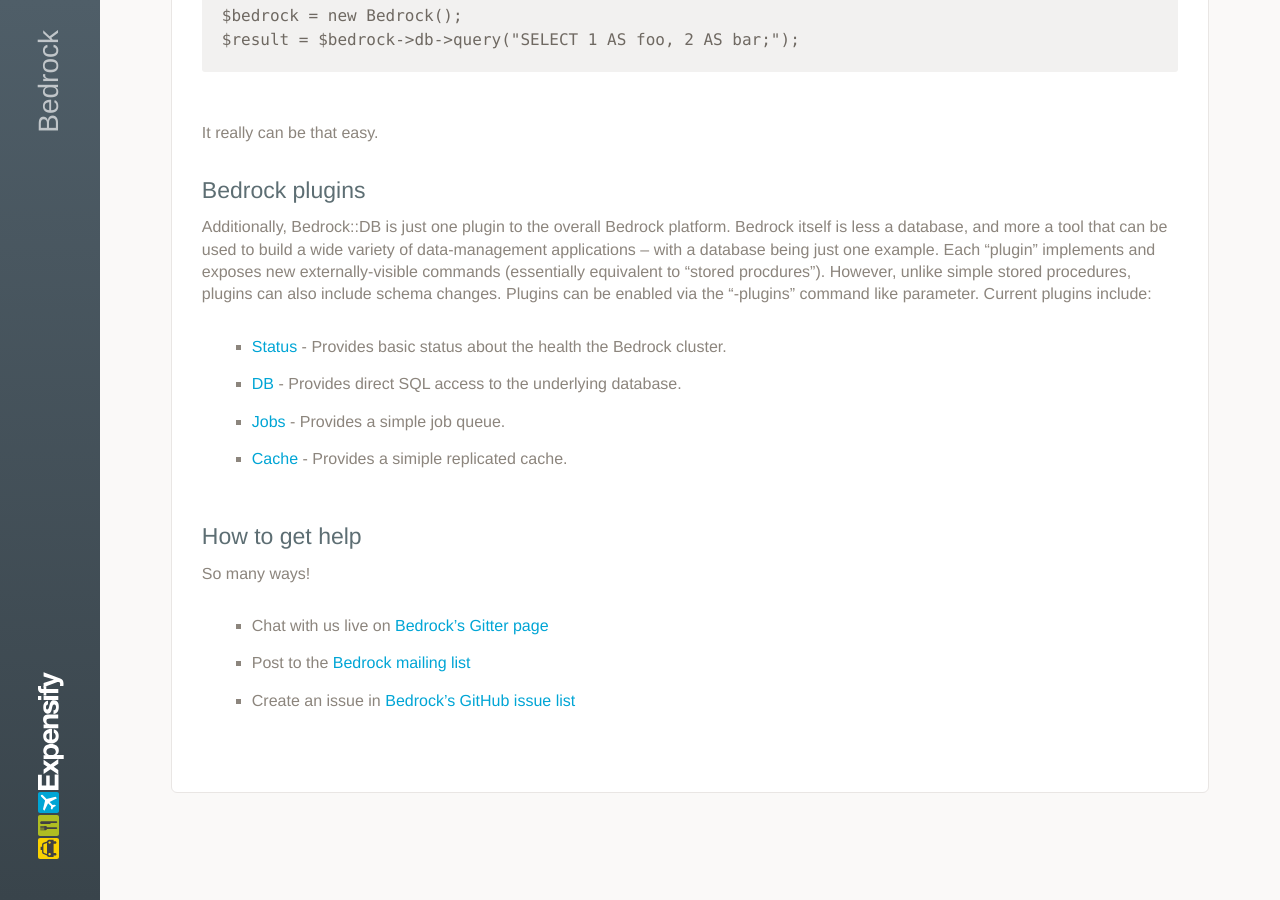
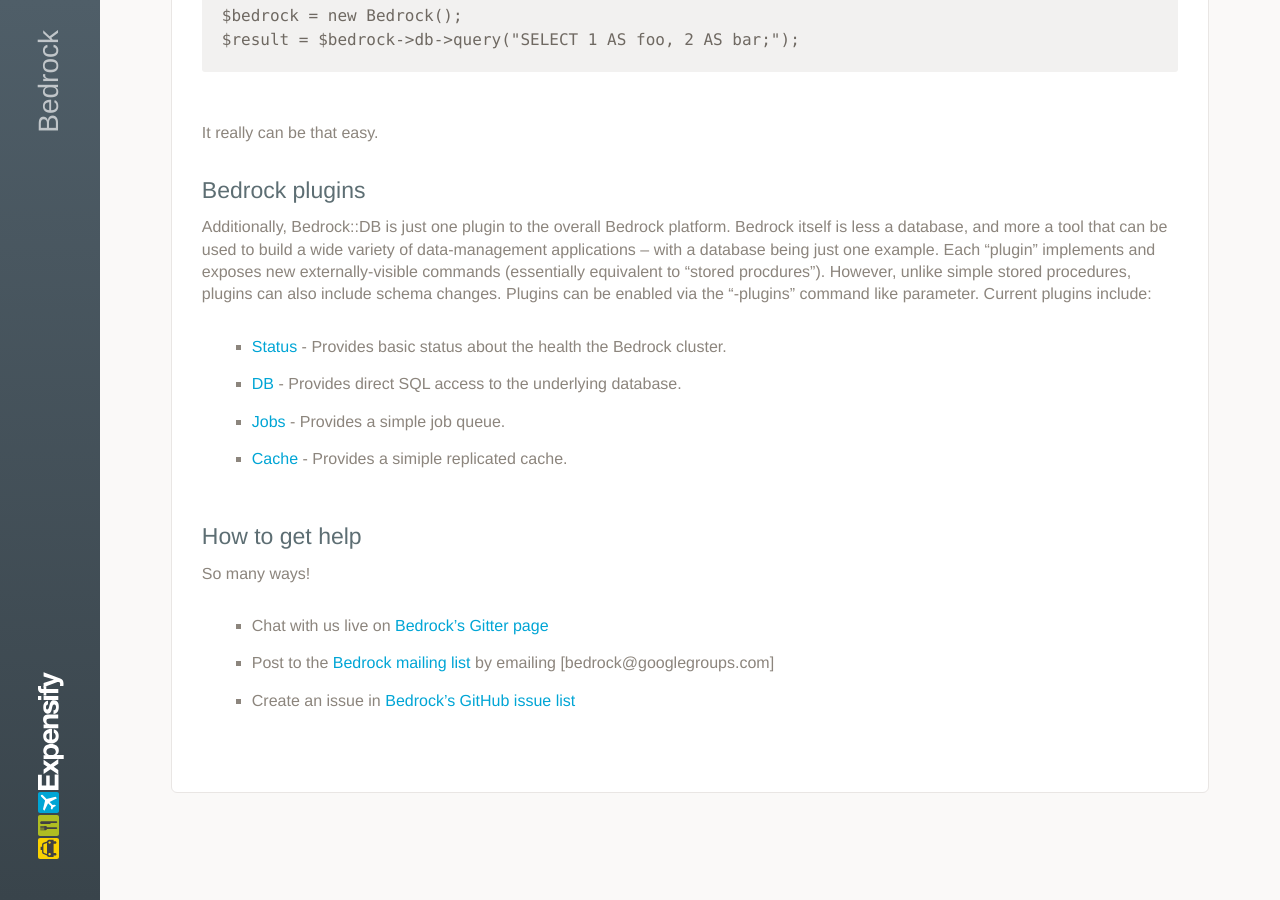
Before and after one commit to Expensify/Bedrock, a Jekyll site: the page built from docs/index.md, in a window 1280 px wide and 900 px high, scrolled down 2212 px. Built offline with Jekyll 4.4.1, drawn with Linux system fonts in a browser that asks for light colours.

Commit message:
Update index.md

```diff
--- a/docs/index.md
+++ b/docs/index.md
@@ -76,5 +76,5 @@
 So many ways!
 
 * Chat with us live on [Bedrock's Gitter page](https://gitter.im/Expensify-Bedrock/Lobby)
-* Post to the [Bedrock mailing list](https://groups.google.com/forum/#!forum/bedrock)
+* Post to the [Bedrock mailing list](https://groups.google.com/forum/#!forum/bedrock) by emailing [bedrock@googlegroups.com]
 * Create an issue in [Bedrock's GitHub issue list](https://github.com/Expensify/Bedrock/issues)
```
